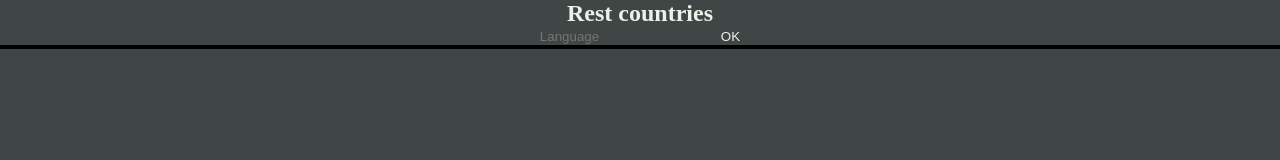
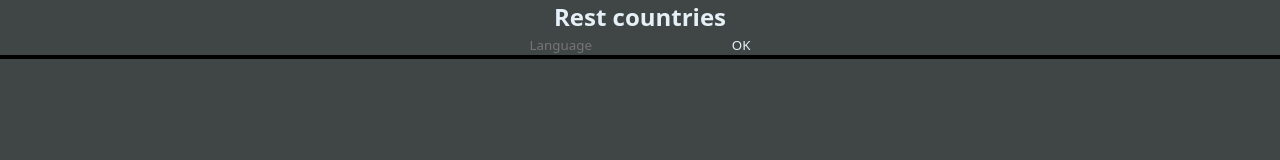
Before and after one commit to Felwo/fe22-js1-mp3-felix-wong, a plain HTML site: page index.html in a window 1280 px wide. Drawn offline with Linux system fonts and the light colour scheme.

Commit message:
change the default font

```diff
--- a/stylesheet.css
+++ b/stylesheet.css
@@ -1,6 +1,7 @@
 :root{
     --clr-bg-color-: rgb(64, 69, 70);
-    --clr-txt-color-: rgb(235, 240, 235);
+    --clr-txt-color-: rgb(229, 240, 247);
+    --font-family-default-: system-ui;
 }
 
 *{
@@ -10,6 +11,7 @@
     border: 0;
     background-color: var(--clr-bg-color-);
     color: var(--clr-txt-color-);
+    font-family: var(--font-family-default-);
 }
 
 body{
```
